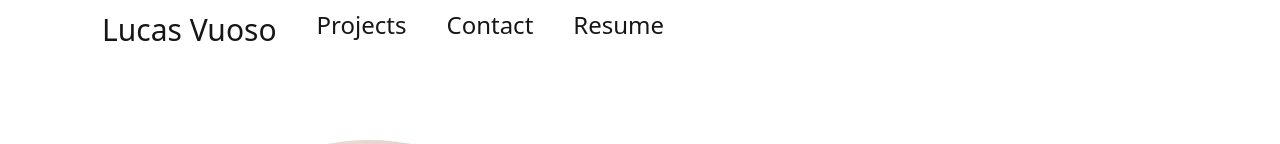
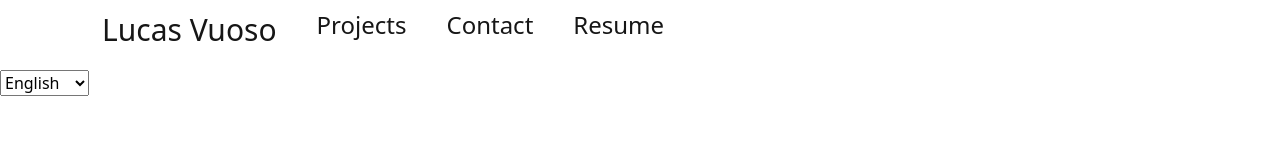
Before and after one commit to vuoso-l/portfolio_react, a React (Create React App) app: page / in a window 1280 px wide. Shown: the part 361-505 px from the top of the page. Built offline with nearby package versions, Linux system fonts and the light colour scheme.

Commit message:
feat: created translation function

```diff
--- a/src/components/Header.jsx
+++ b/src/components/Header.jsx
@@ -1,21 +1,30 @@
 import { useContext } from "react";
 
+import LanguageContext from "../context/LanguageContext";
 import ThemeContext from "../context/ThemeContext";
 import { imgMoon, imgSun } from "../styleAux/fontAwesoneIcon";
 import { H1Style, H2Style, H4Style } from "../stylesComponents/BasicTagsStyle";
 import { HeaderStyle } from "../stylesComponents/HeaderStyle";
+import content from "../translations/header.json";
 
 import Navegation from "./Navegation";
 
 const Header = () => {
   const { theme, handleTheme } = useContext(ThemeContext);
+  const { language } = useContext(LanguageContext);
+
+  let languageCont;
+
+  language === "English"
+    ? (languageCont = content.content.English)
+    : (languageCont = content.content.Espanish);
 
   return (
     <>
       <HeaderStyle>
         <div>
           <H2Style>Lucas Vuoso</H2Style>
-          <H4Style>Frontend Developer</H4Style>
+          <H4Style>{languageCont.title}</H4Style>
           <H1Style>Portfolio</H1Style>
         </div>
         <label theme={theme}>
--- /dev/null
+++ b/src/components/LanguageSelect.jsx
@@ -0,0 +1,18 @@
+import { useContext } from "react";
+
+import LanguageContext from "../context/LanguageContext";
+import ThemeContext from "../context/ThemeContext";
+
+const LanguageSelect = () => {
+  const { theme } = useContext(ThemeContext);
+  const { language, handleLanguage } = useContext(LanguageContext);
+
+  return (
+    <select theme={theme} value={language} onChange={(e) => handleLanguage(e)}>
+      <option value="English">English</option>
+      <option value="Espanish">Espanish</option>
+    </select>
+  );
+};
+
+export default LanguageSelect;
--- a/src/components/Navegation.jsx
+++ b/src/components/Navegation.jsx
@@ -4,6 +4,8 @@ import { Link } from "react-router-dom";
 
 import { NavigationStyle } from "../stylesComponents/NavegationStyle";
 import ThemeContext from "../context/ThemeContext";
+
+import LanguageSelect from "./LanguageSelect";
 
 const Navegation = () => {
   const { theme } = useContext(ThemeContext);
@@ -34,6 +36,7 @@ const Navegation = () => {
           </Navbar.Collapse>
         </Container>
       </Navbar>
+      <LanguageSelect />
     </NavigationStyle>
   );
 };
--- a/src/components/ProjectsRoutes.jsx
+++ b/src/components/ProjectsRoutes.jsx
@@ -10,11 +10,13 @@ import { ThemeProvider } from "../context/ThemeContext";
 import Home from "../pages/Home";
 import Contact from "../pages/Contact";
 import Resume from "../pages/Resume";
+import { LanguageProvider } from "../context/LanguageContext";
 
 const ProjectsRoutes = () => {
   return (
     <div>
       <ThemeProvider>
+        <LanguageProvider>
           <Routes>
             <Route path="/" element={<Home />} />
             <Route path="/projects" element={<Projects />} />
@@ -26,6 +28,7 @@ const ProjectsRoutes = () => {
             <Route path="/dinamic-projects" element={<VanillaJsProjects />} />
             <Route path="*" element={<Error404 />} />
           </Routes>
+        </LanguageProvider>
       </ThemeProvider>
     </div>
   );
--- /dev/null
+++ b/src/context/LanguageContext.jsx
@@ -0,0 +1,32 @@
+import { createContext, useState } from "react";
+
+const LanguageContext = createContext();
+
+const initialLanguage = "English";
+
+const LanguageProvider = ({ children }) => {
+  const [language, setLanguage] = useState(initialLanguage);
+
+  const handleLanguage = (e) => {
+    switch (e.target.value) {
+      case "English":
+        setLanguage("English");
+        break;
+      case "Espanish":
+        setLanguage("Espanish");
+        break;
+      default:
+        break;
+    }
+  };
+
+  const data = { language, handleLanguage };
+
+  return (
+    <LanguageContext.Provider value={data}>{children}</LanguageContext.Provider>
+  );
+};
+
+export { LanguageProvider };
+
+export default LanguageContext;
--- /dev/null
+++ b/src/translations/header.json
@@ -0,0 +1,10 @@
+{
+  "content": {
+    "English": {
+      "title": "Frontend Developer"
+    },
+    "Espanish": {
+      "title": "Desarrollador Frontend"
+    }
+  }
+}
```
Also changed, not shown: 1 other file (tests, documents, lock files or other folders). Lines whose indentation alone changed are shown as unchanged.
